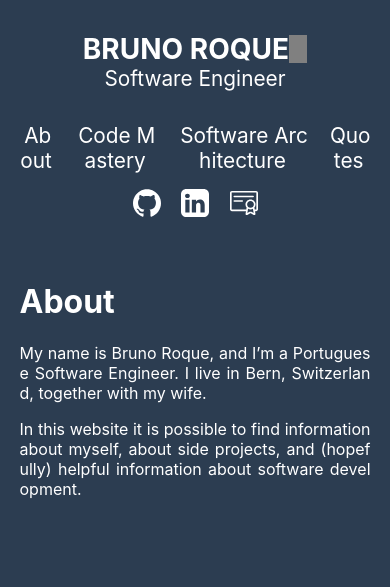
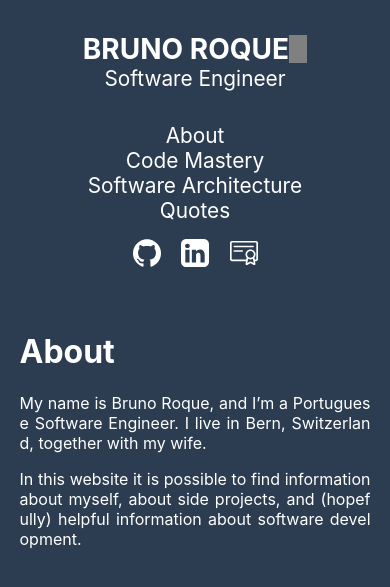
Before and after one commit to brunoroque06/brunoroque06.github.io, a Jekyll site: the page built from index.md, in a window 390 px wide. Shown: the top 587 px of the page. Built offline with Jekyll 4.4.1, drawn with Linux system fonts in a browser that asks for light colours.

Commit message:
Add media query to organize pages menu in columns

```diff
--- a/_includes/style.scss
+++ b/_includes/style.scss
@@ -48,7 +48,6 @@ body {
     .pages {
       display: flex;
       margin-left: auto;
-    }
       .page {
         font-size: 1.3rem;
         margin: 0 0.5rem;
@@ -58,6 +57,7 @@ body {
         }
         a:hover {
           background: $hover-color;
+        }
       }
     }
     .logos {
@@ -115,6 +115,11 @@ body {
     }
   }
 }
+@media only screen and (max-width: 35em) {
+  body header .pages {
+    flex-direction: column;
+  }
+}
 @media only screen and (max-width: 25em) {
   body {
     word-break: break-all;
```
Lines whose indentation alone changed are shown as unchanged.
